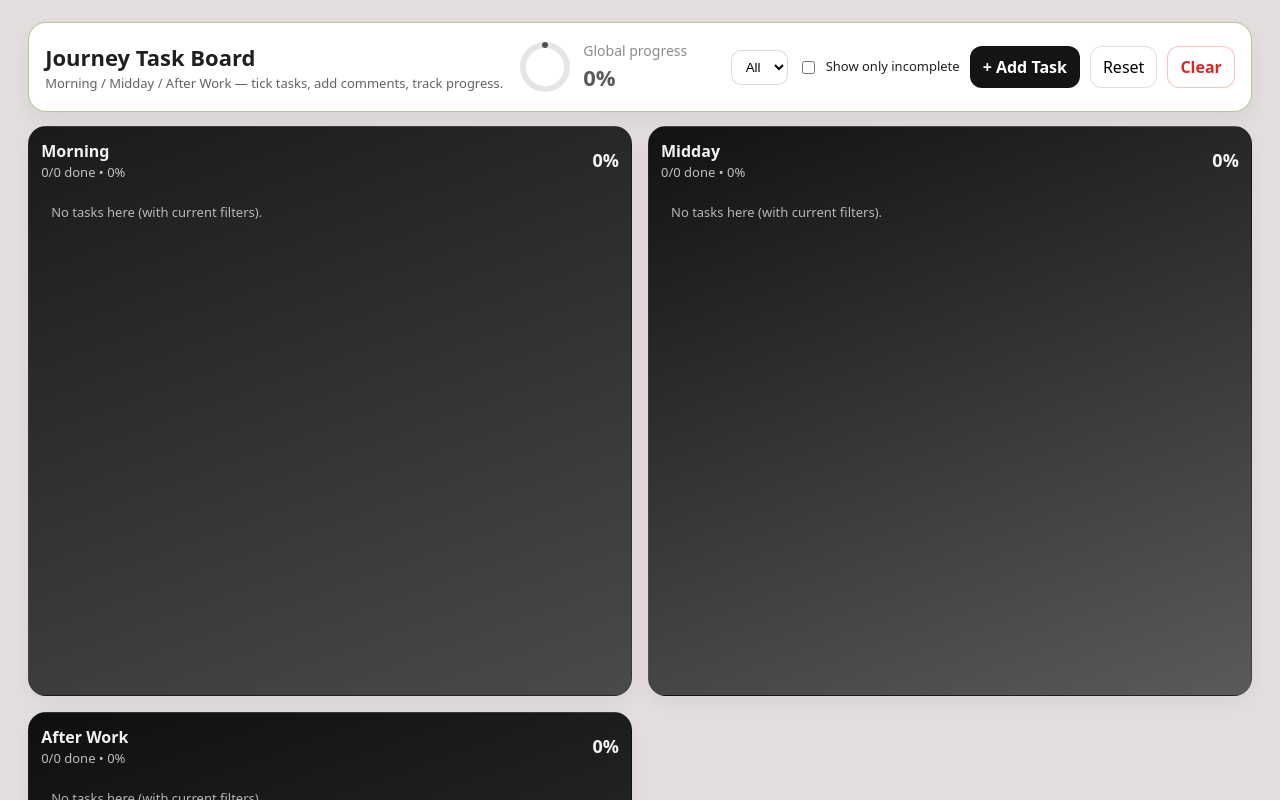
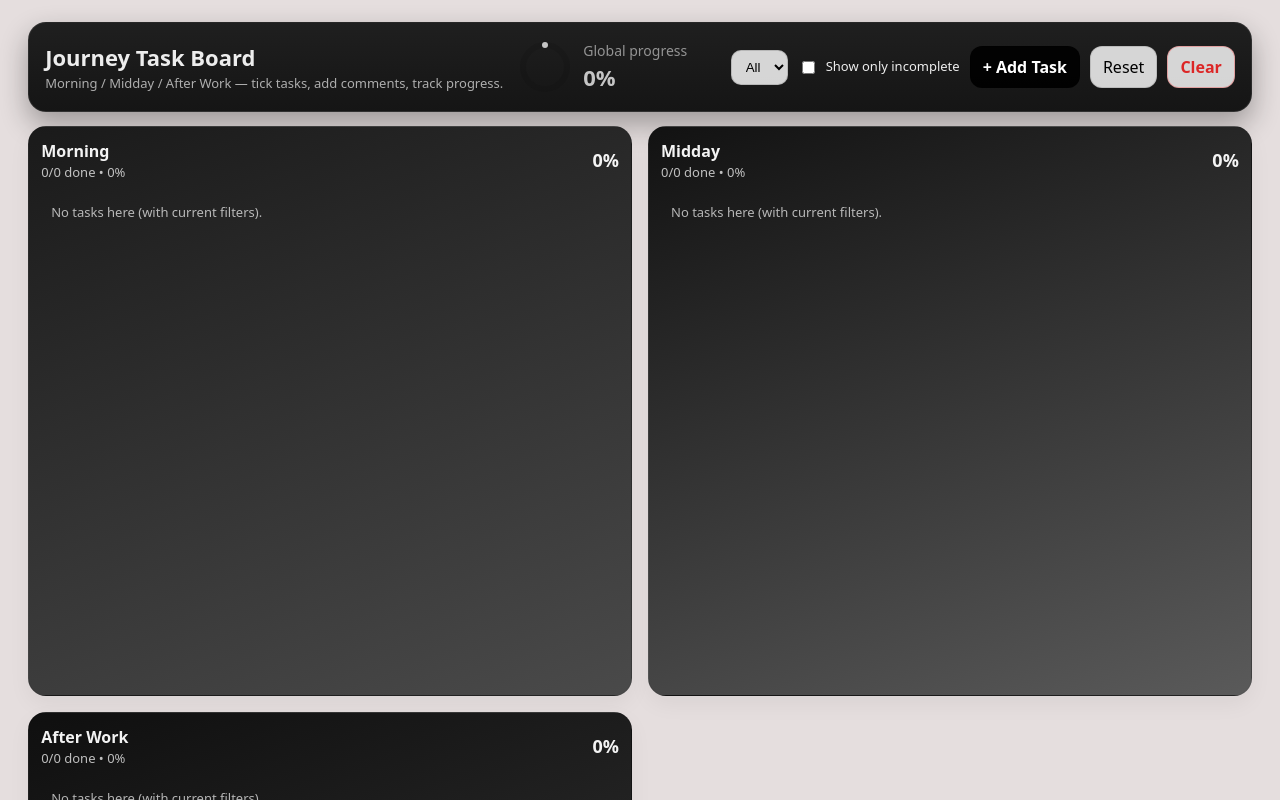
Before and after one commit to PouletCodex/Journey-Board, a React (Vite) app: page / in a window 1280 px wide. Shown: the top 800 px of the page. Built offline with nearby package versions, Linux system fonts and the light colour scheme.

Commit message:
Update drag and drop

```diff
--- a/src/App.tsx
+++ b/src/App.tsx
@@ -165,7 +165,7 @@ function Modal({
       <div
         style={{
           width: "min(720px, 96vw)",
-          background: "white",
+          background: "linear-gradient(180deg, #e4e4e4 0%, #d6d6d6 100%)",
           borderRadius: 16,
           boxShadow: "0 16px 40px rgba(0,0,0,0.18)",
           padding: 16,
@@ -185,7 +185,7 @@ function Modal({
             onClick={onClose}
             style={{
               border: "1px solid rgba(0,0,0,0.12)",
-              background: "white",
+              background: "rgba(230,230,230,0.92)",
               borderRadius: 10,
               padding: "6px 10px",
               cursor: "pointer",
@@ -459,16 +459,17 @@ export default function JourneyTaskBoard() {
         {/* Header */}
         <div
           style={{
-            background: "white",
+            background: "linear-gradient(180deg, #1f1f1f 0%, #151515 100%)",
             borderRadius: 18,
             padding: 16,
-            boxShadow: "0 8px 22px rgba(0,0,0,0.06)",
-            border: "1px solid rgba(101, 144, 44, 0.48)",
+            boxShadow: "0 12px 28px rgba(0,0,0,0.32)",
+            border: "1px solid rgba(255,255,255,0.08)",
             display: "flex",
             alignItems: "center",
             justifyContent: "space-between",
             gap: 16,
             flexWrap: "wrap",
+            color: "rgba(255,255,255,0.92)",
           }}
         >
           <div style={{ display: "flex", alignItems: "center", gap: 14 }}>
@@ -478,7 +479,7 @@ export default function JourneyTaskBoard() {
                 Morning / Midday / After Work — tick tasks, add comments, track progress.
               </div>
             </div>
-            <div style={{ color: "rgba(0,0,0,0.65)" }}>
+            <div style={{ color: "rgba(255,255,255,0.75)" }}>
               <ProgressRing value={globalProgress} />
             </div>
           </div>
@@ -491,7 +492,7 @@ export default function JourneyTaskBoard() {
                 padding: "8px 10px",
                 borderRadius: 10,
                 border: "1px solid rgba(0,0,0,0.14)",
-                background: "white",
+                background: "rgba(230,230,230,0.92)",
               }}
             >
               {categories.map((c) => (
@@ -531,7 +532,7 @@ export default function JourneyTaskBoard() {
                 padding: "9px 12px",
                 borderRadius: 12,
                 border: "1px solid rgba(0,0,0,0.12)",
-                background: "white",
+                background: "rgba(230,230,230,0.92)",
                 cursor: "pointer",
               }}
             >
@@ -544,7 +545,7 @@ export default function JourneyTaskBoard() {
                 padding: "9px 12px",
                 borderRadius: 12,
                 border: "1px solid rgba(255,0,0,0.25)",
-                background: "white",
+                background: "rgba(230,230,230,0.92)",
                 cursor: "pointer",
                 color: "rgb(220, 38, 38)",
                 fontWeight: 700,
@@ -623,16 +624,16 @@ export default function JourneyTaskBoard() {
                           <SortableTaskCard key={t.id} id={t.id}>
                             <div
                               style={{
-                                border: "1px solid rgba(18,18,18,0.18)",
+                                border: "1px solid rgba(255,255,255,0.08)",
                                 borderRadius: 16,
                                 padding: 12,
                                 display: "flex",
                                 flexDirection: "column",
                                 gap: 10,
                                 background:
-                                  "linear-gradient(180deg, rgba(248,248,248,0.98) 0%, rgba(230,230,230,0.96) 100%)",
-                                color: "rgba(18,18,18,0.9)",
-                                boxShadow: "0 10px 22px rgba(0,0,0,0.10)",
+                                  "linear-gradient(180deg, rgba(36,36,36,0.98) 0%, rgba(22,22,22,0.98) 100%)",
+                                color: "rgba(255,255,255,0.88)",
+                                boxShadow: "0 12px 26px rgba(0,0,0,0.35)",
                               }}
                             >
                               <div style={{ display: "flex", alignItems: "flex-start", gap: 10 }}>
@@ -661,8 +662,8 @@ export default function JourneyTaskBoard() {
                                           fontSize: 12,
                                           padding: "3px 8px",
                                           borderRadius: 999,
-                                          border: "1px solid rgba(0,0,0,0.18)",
-                                          background: "rgba(255,255,255,0.7)",
+                                          border: "1px solid rgba(255,255,255,0.12)",
+                                          background: "rgba(255,255,255,0.06)",
                                           opacity: 0.9,
                                         }}
                                       >
@@ -694,7 +695,7 @@ export default function JourneyTaskBoard() {
                                     onClick={() => openEdit(t)}
                                     style={{
                                       border: "1px solid rgba(0,0,0,0.12)",
-                                      background: "white",
+                                      background: "rgba(230,230,230,0.92)",
                                       borderRadius: 10,
                                       padding: "6px 10px",
                                       cursor: "pointer",
@@ -707,7 +708,7 @@ export default function JourneyTaskBoard() {
                                     onClick={() => removeTask(t.id)}
                                     style={{
                                       border: "1px solid rgba(255,0,0,0.25)",
-                                      background: "white",
+                                      background: "rgba(230,230,230,0.92)",
                                       borderRadius: 10,
                                       padding: "6px 10px",
                                       cursor: "pointer",
@@ -748,6 +749,7 @@ export default function JourneyTaskBoard() {
                   padding: "10px 12px",
                   borderRadius: 12,
                   border: "1px solid rgba(0,0,0,0.14)",
+                  background: "rgba(235,235,235,0.96)",
                 }}
               />
             </div>
@@ -762,7 +764,7 @@ export default function JourneyTaskBoard() {
                   padding: "10px 12px",
                   borderRadius: 12,
                   border: "1px solid rgba(0,0,0,0.14)",
-                  background: "white",
+                  background: "rgba(235,235,235,0.96)",
                 }}
               >
                 <option value="Morning">Morning</option>
@@ -782,6 +784,7 @@ export default function JourneyTaskBoard() {
                   padding: "10px 12px",
                   borderRadius: 12,
                   border: "1px solid rgba(0,0,0,0.14)",
+                  background: "rgba(235,235,235,0.96)",
                 }}
               />
             </div>
@@ -798,6 +801,7 @@ export default function JourneyTaskBoard() {
                   padding: "10px 12px",
                   borderRadius: 12,
                   border: "1px solid rgba(0,0,0,0.14)",
+                  background: "rgba(235,235,235,0.96)",
                   resize: "vertical",
                 }}
               />
@@ -808,11 +812,12 @@ export default function JourneyTaskBoard() {
                 onClick={closeModal}
                 style={{
                   border: "1px solid rgba(0,0,0,0.12)",
-                  background: "black",
+                  background: "rgba(35,35,35,0.95)",
                   borderRadius: 12,
                   padding: "10px 12px",
                   cursor: "pointer",
                   fontWeight: 700,
+                  color: "white",
                 }}
               >
                 Cancel
```
